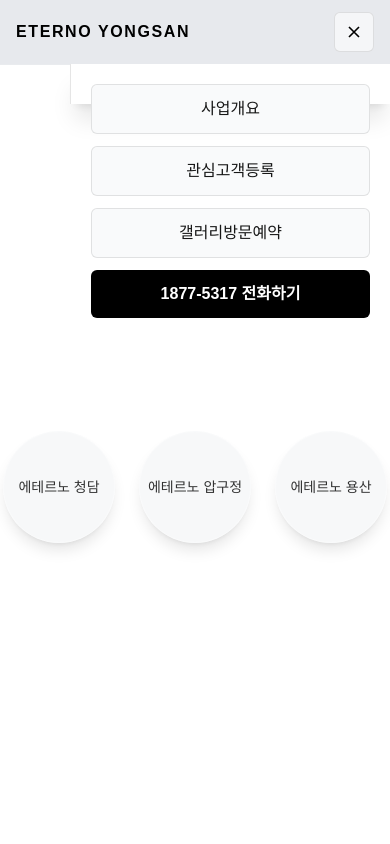
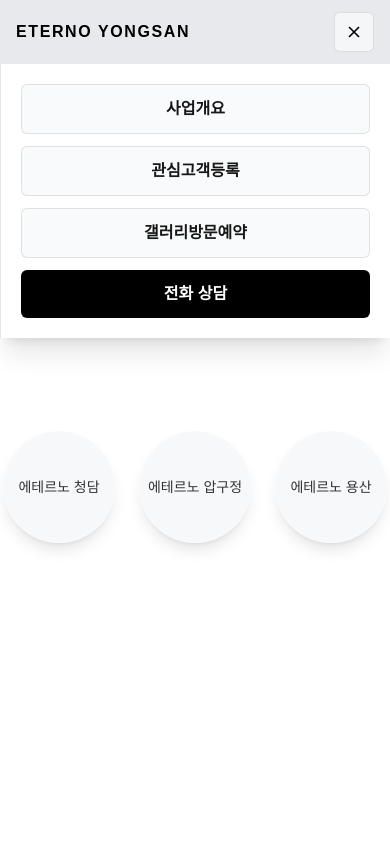
Before and after one commit to millwheel/eterno-yongsan, a Next.js app: page / in a window 390 px wide. Both pictures are taken after a click on the button "메뉴 열기". Shown: the top 844 px of the page. Built offline with nearby package versions, Linux system fonts and the light colour scheme.

Commit message:
feat: 모바일 메뉴바 디자인 변경

```diff
--- a/src/components/mobilemenu.tsx
+++ b/src/components/mobilemenu.tsx
@@ -10,15 +10,6 @@
 
 export default function MobileMenu({ navItems }: { navItems: NavItem[] }) {
     const [open, setOpen] = useState(false);
-
-    // 스크롤 잠금
-    useEffect(() => {
-        if (open) document.body.style.overflow = "hidden";
-        else document.body.style.overflow = "";
-        return () => {
-            document.body.style.overflow = "";
-        };
-    }, [open]);
 
     return (
         <>
@@ -50,7 +41,7 @@
                 <div className="md:hidden">
                     {/* Drawer panel */}
                     <nav
-                        className="fixed right-0 top-16 bottom-0 w-full max-w-xs bg-white shadow-xl border-l border-black/10 p-5 flex flex-col gap-3"
+                        className="fixed right-0 top-16 w-full bg-white shadow-xl border-l border-black/10 p-5 flex flex-col gap-3"
                         role="dialog"
                         aria-label="모바일 메뉴"
                     >
@@ -58,7 +49,7 @@
                             <Link
                                 key={item.href}
                                 href={item.href}
-                                className="w-full text-center py-3 rounded-md border border-black/10 bg-gray-50 hover:bg-gray-100 active:bg-gray-200 transition"
+                                className="w-full text-center py-3 rounded-md border font-semibold border-black/10 bg-gray-50 hover:bg-gray-100 active:bg-gray-200 transition"
                                 onClick={() => setOpen(false)}
                             >
                                 {item.label}
@@ -69,7 +60,7 @@
                             className="w-full text-center py-3 rounded-md bg-black text-white font-semibold hover:opacity-90 transition"
                             onClick={() => setOpen(false)}
                         >
-                            1877-5317 전화하기
+                            전화 상담
                         </Link>
                     </nav>
                 </div>
```
